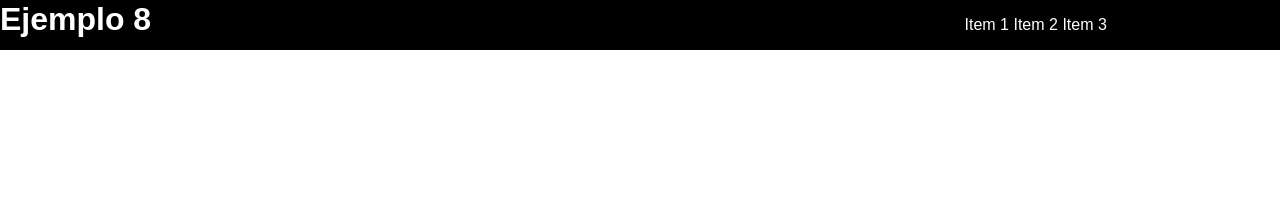
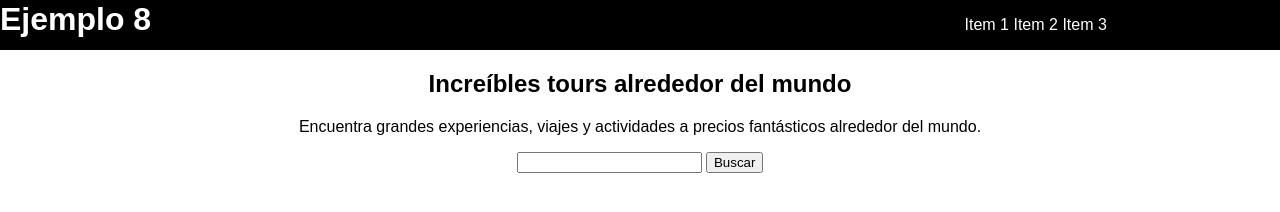
Before and after one commit to mikenieva/ejercicio8, a plain HTML site: page index.html in a window 1280 px wide. Drawn offline with Linux system fonts and the light colour scheme.

Commit message:
Sección de búsqueda agregada

```diff
--- a/index.css
+++ b/index.css
@@ -23,3 +23,7 @@ header h1 {
     width: 38%;
     display: inline-block;
 }
+
+section {
+    text-align: center;
+}
--- a/index.html
+++ b/index.html
@@ -16,6 +16,12 @@
                 <li>Item 3</li>
             </ul>
         </header>
+        <section>
+            <h2>Increíbles tours alrededor del mundo</h2>
+            <p>Encuentra grandes experiencias, viajes y actividades a precios fantásticos alrededor del mundo.</p>
+            <input type="text">
+            <button>Buscar</button>
+        </section>
         <footer>
 
         </footer>
```
